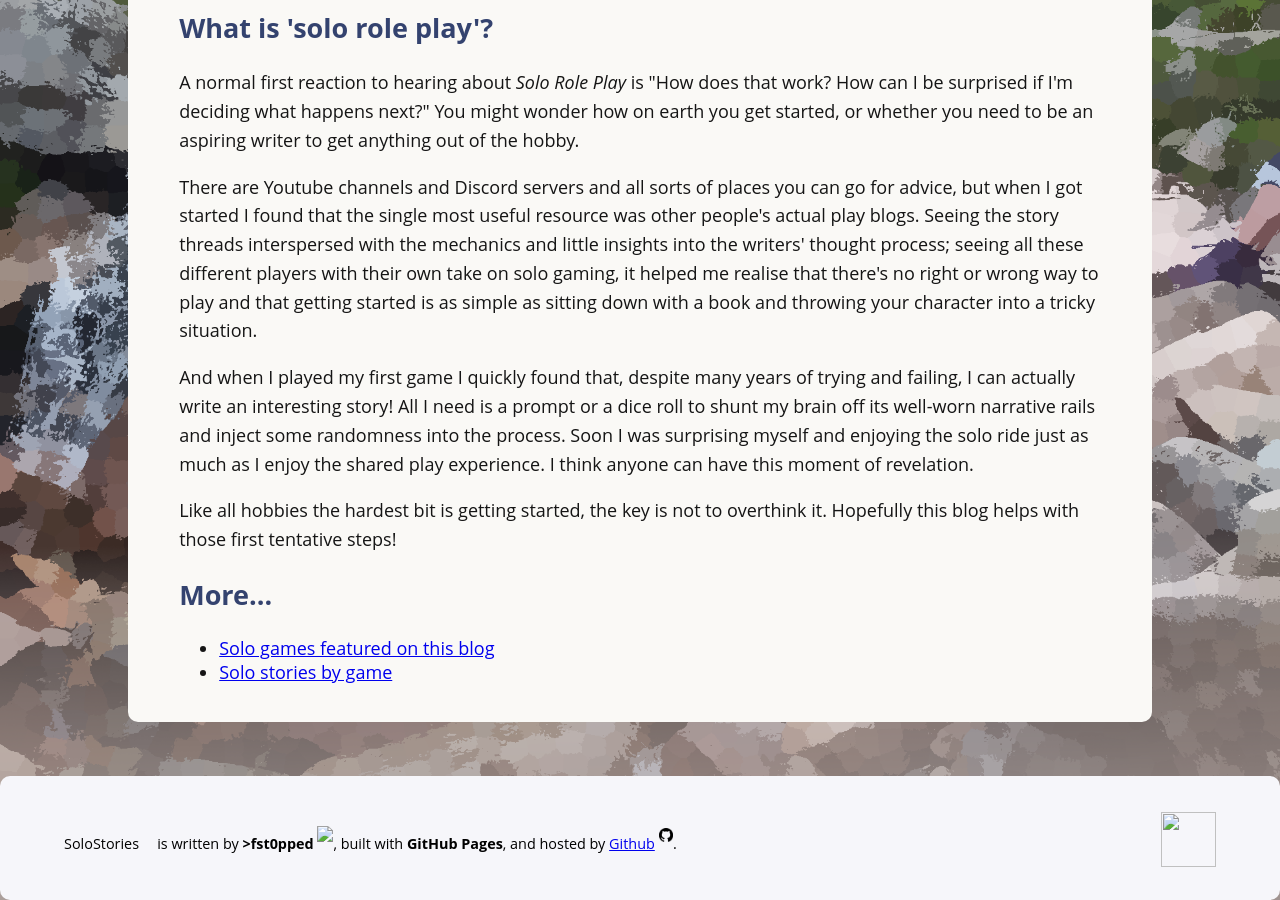
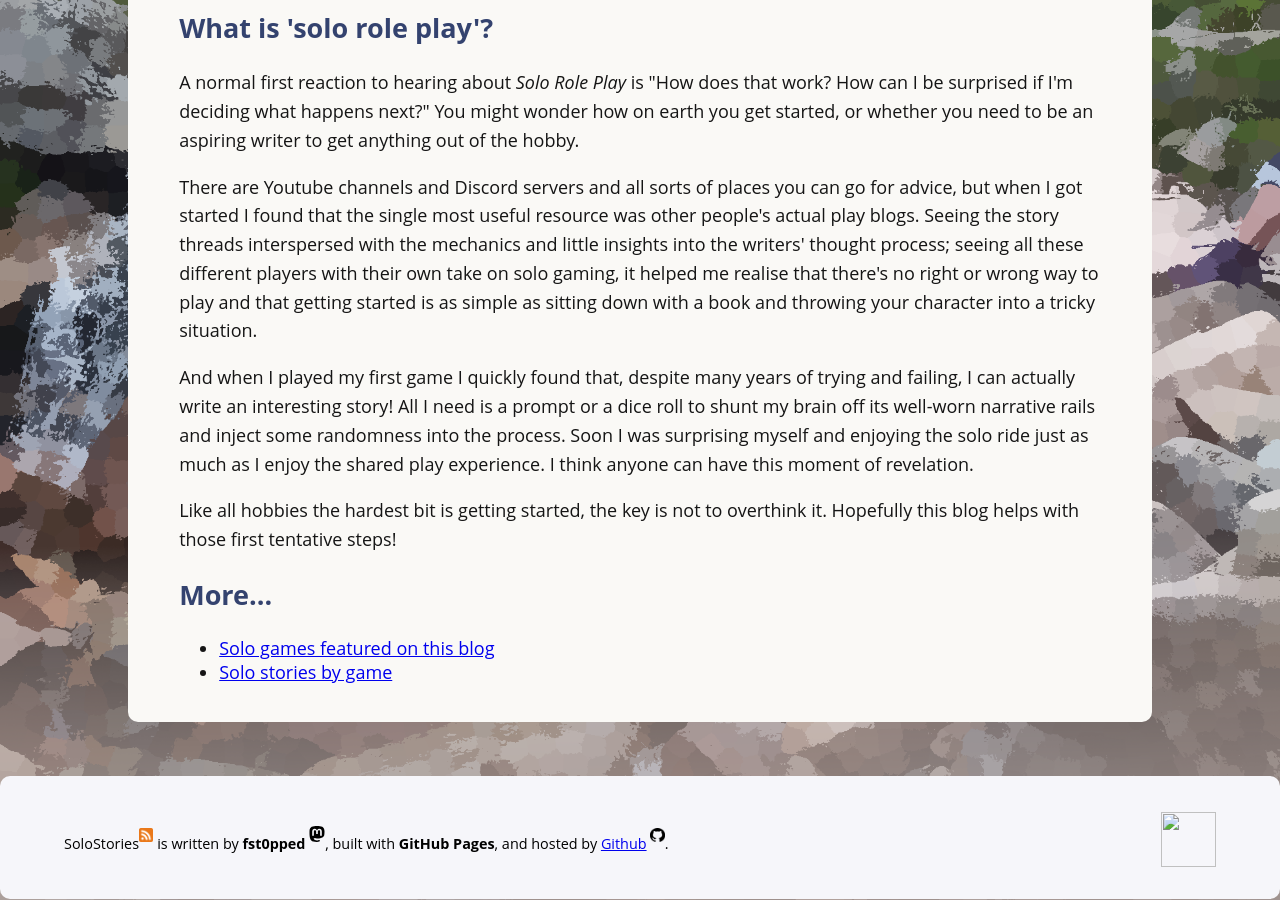
Before and after one commit to fst0pped/fst0pped.github.io, a Jekyll site: the page built from index.html, in a window 1280 px wide and 900 px high, scrolled down 640 px. Built offline with Jekyll 4.4.1, drawn with Linux system fonts in a browser that asks for light colours.

Commit message:
fix footer

```diff
--- a/_layouts/default.html
+++ b/_layouts/default.html
@@ -37,7 +37,7 @@
         <a href='https://no-ai-icon.com/statement/?url=solostories.neocities.org'><img src='" + relativePath + "/images/no-ai-icon-07.png'  /></a>
       </div>
 
-      <p>SoloStories<a href='/postfeed.xml'><img id='rss' src='" + relativePath + "/images/rss.png' /></a> is written by <strong>>fst0pped</strong> <a href='https://tabletop.social/@fst0pped'><img id='mastodonfooter' src='/images/mastodon.svg' /></a>, built with <strong>GitHub Pages</strong>, and hosted by <a href='https://github.com/fst0pped'>Github</a> <a href='https://github.com/fst0pped/fst0pped.github.io'><img id='githubfooter' src='/images/GitHub_Invertocat_Black.png' /></a>.</p>
+      <p>SoloStories<a href='/postfeed.xml'><img id='rss' src='/images/rss.png' /></a> is written by <strong>fst0pped</strong> <a href='https://tabletop.social/@fst0pped'><img id='mastodonfooter' src='/images/mastodon.svg' /></a>, built with <strong>GitHub Pages</strong>, and hosted by <a href='https://github.com/fst0pped'>Github</a> <a href='https://github.com/fst0pped/fst0pped.github.io'><img id='githubfooter' src='/images/GitHub_Invertocat_Black.png' /></a>.</p>
     </footer>
   </body>
 </html>
```
Also changed, not shown: images/mastodon.svg (added).
